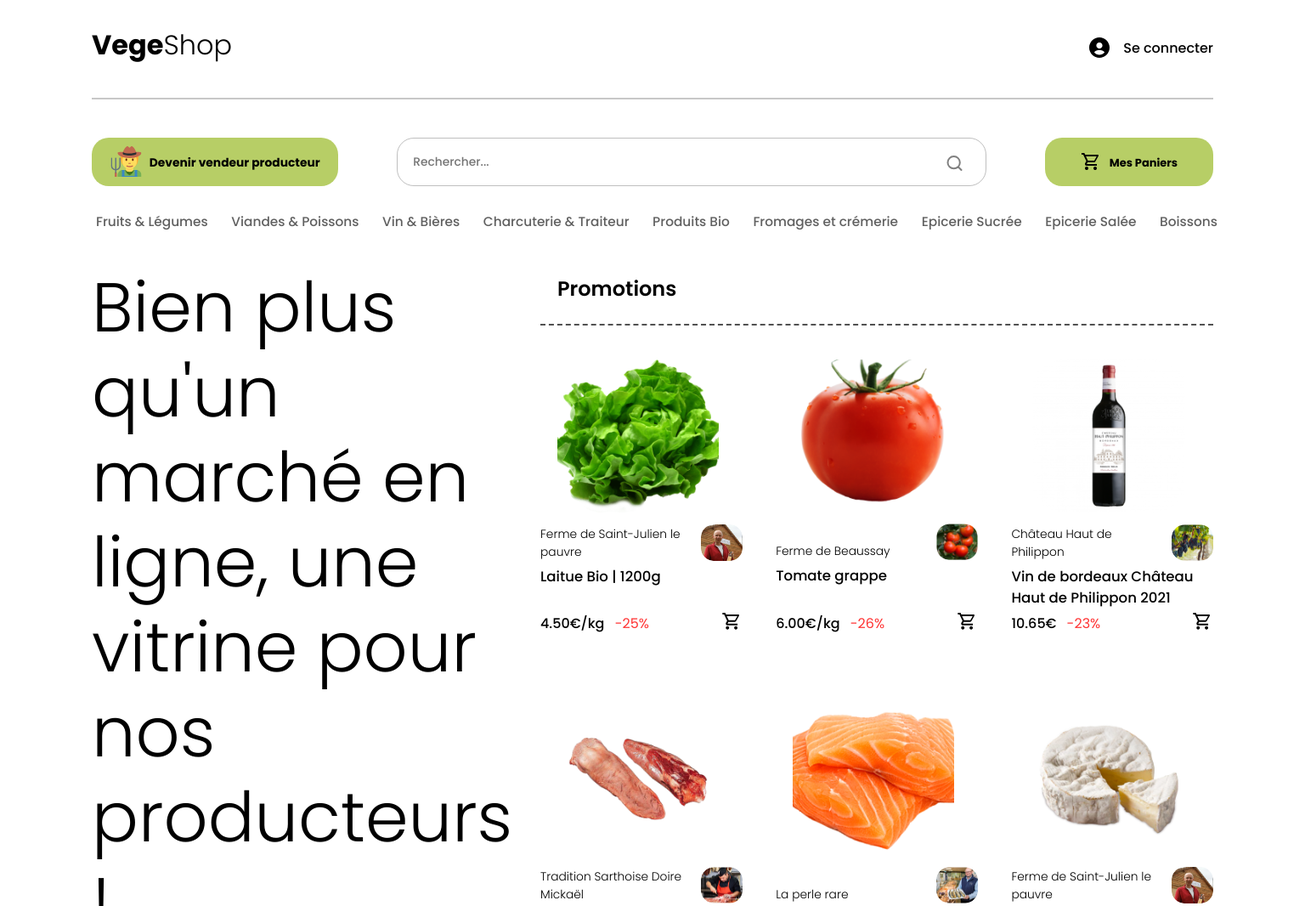
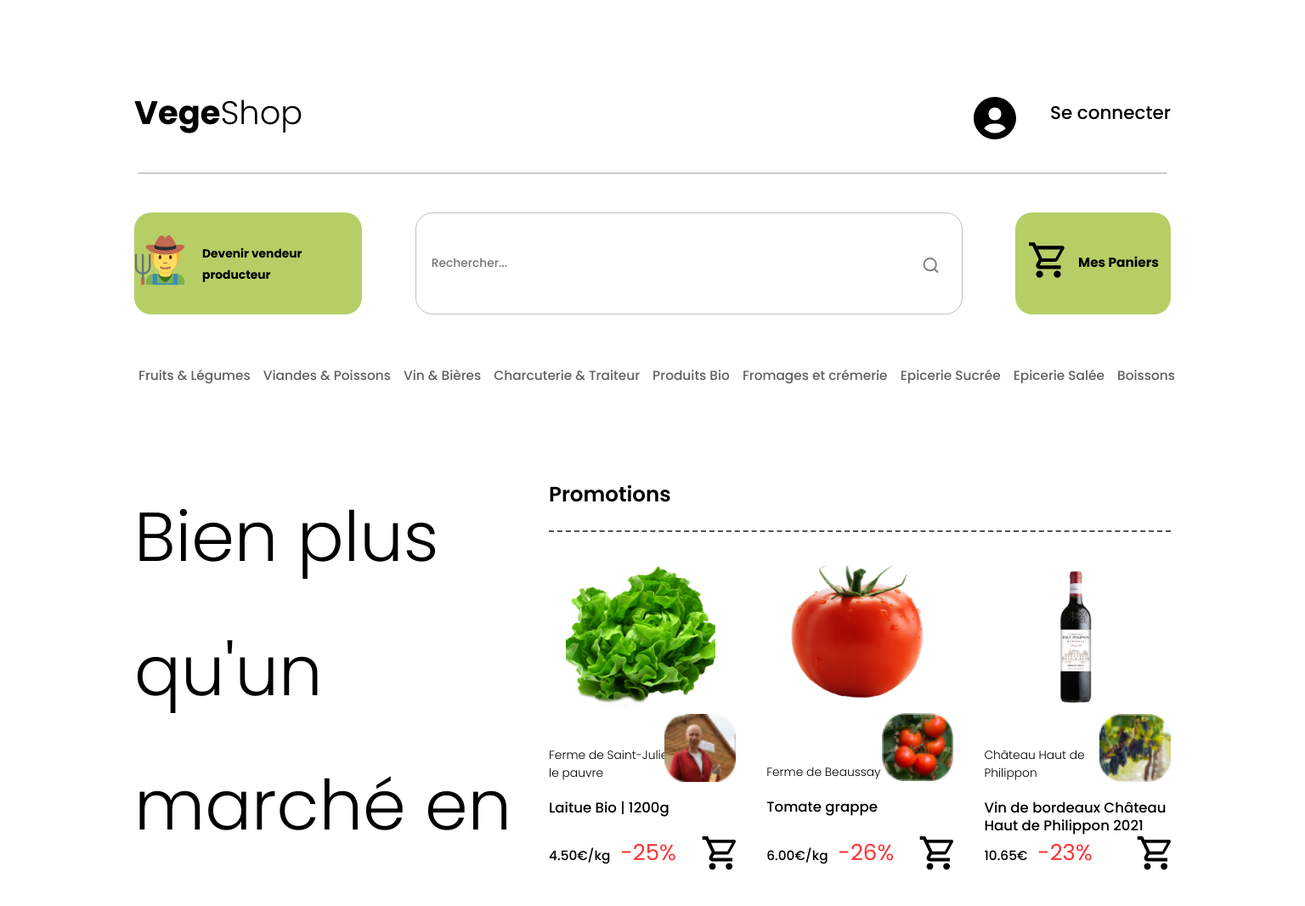
Before and after one commit to charlottedeglaire/vegeshop, a plain HTML site: page index.html in a window 1536 px wide. Shown: the top 1066 px of the page at 85% size. Drawn offline with Linux system fonts and the light colour scheme.

Commit message:
responsive

```diff
--- a/index.css
+++ b/index.css
@@ -760,17 +760,30 @@ a {
         font-size: 2.5vw;
     }
 
+    .header_bloc {
+        display: flex;
+        align-items: center;
+    }
+
     .header_logo_shop {
         font-size: 2.5vw;
     }
 
+    .header_connect {
+        padding-top: 10px;
+        display: flex;
+        align-items: center;
+    }
+
     .header_connect_i svg {
-        width: 20px;
-        height: 20px;
+        width: 18px;
+        height: 18px;
+        padding-top: 7px;
     }
 
     .header_connect_text {
         font-size: 1.3vw;
+        padding-left: 10px;
     }
 
     .header_producter {
@@ -952,5 +965,186 @@ a {
         padding: 0px 30px 0px 30px;
     }
 
+    .searchbar {
+        width: 40%;
+    }
+
+    .header_producter {
+        width: 28%;
+    }
+
+    .header_producter_text {
+        font-size: 1.2vw;
+    }
+
+    .header_cart_text {
+        font-size: 1.2vw;
+    }
+
+    .footer_title {
+        font-size: 3vw;
+        padding-right: 0px;
+    }
+
+    .footer_list {
+        font-size: 1.5vw;
+    }
+
+    .footer_language {
+        font-size: 1.6vw;
+    }
+
+    .language_logo svg {
+        width: 25px;
+        height: 25px;
+    }
+
 }
-@media screen and (max-width: 1441px) {}
+
+
+@media (min-width: 1441px) and (max-width: 2560px) {
+
+    header {
+        padding: 70px 150px 0px 150px;
+    }
+
+    .header_bloc {
+        display: flex;
+        align-items: center;
+    }
+
+    #header_logo {
+        font-size: 2.5vw;
+    }
+
+    .header_logo_shop {
+        font-size: 2.5vw;
+    }
+
+    .header_connect {
+        display: flex;
+    }
+
+    .header_connect_i svg {
+        width: 50px;
+        height: 50px;
+    }
+
+    .header_connect_text {
+        font-size: 1.4vw;
+    }
+
+
+    .header_bar svg {
+        width: 100%;
+        height: auto;
+    }
+
+    .header_nav {
+        height: 120px;
+    }
+
+    .header_producter {
+        gap: 20px;
+    }
+
+    .header_producter_logo svg {
+        width: 60px;
+        height: 70px;
+    }
+
+    .header_producter_logo  {
+        width: auto;
+        height: auto;
+    }
+
+    .header_cart_text {
+        font-size: 1vw;
+        line-height: 5;
+    }
+
+    .header_cart_logo  {
+        width: auto;
+        height: auto;
+    }
+
+    .header_cart_logo svg {
+        width: 50px;
+        height: 50px;
+    }
+
+    .header_menu {
+        margin: 60px 0px;
+    }
+
+    main {
+        padding: 0px 150px 0px 150px;
+    }
+
+    .promotions_title {
+        padding-left: 0px;
+        font-size: 1.6vw;
+    }
+
+    .promotions_articles {
+        align-items: stretch
+    }
+
+    .article_pic {
+        margin-bottom: 30px;
+    }
+
+    .main_slogan_text {
+        line-height: 158px;
+    }
+
+    .article_price {
+        font-size: 1vw;
+    }
+
+    .article_name {
+        line-height: 1.3;
+        margin-bottom: 40px;
+        margin-top: 20px;
+    }
+
+    .article_promotions {
+        font-size: 26px;
+    }
+
+    .article_small_pic {
+        width: 84px;
+        height: 80px;
+    }
+
+    .article_logo svg {
+        width: 40px;
+        height: 40px;
+    }
+
+    .steps_title {
+        line-height: 220px;
+    }
+
+    .step_list::before {
+        font-size: 1vw
+    }
+
+    .last_product_pic {
+        height: 380px;
+    }
+
+}
+
+@media (min-width: 1441px) and (max-width: 2231px) {
+    .last_product_pic {
+        height: 330px;
+    }
+}
+
+
+@media (min-width: 1441px) and (max-width: 1969px) {
+    .last_product_pic {
+        height: 300px;
+    }
+}
--- a/index.html
+++ b/index.html
@@ -1,5 +1,5 @@
 <!DOCTYPE html>
-<html lang="en">
+<html lang="fr">
 <head>
     <meta charset="UTF-8">
     <link rel="stylesheet" href="index.css">
```
